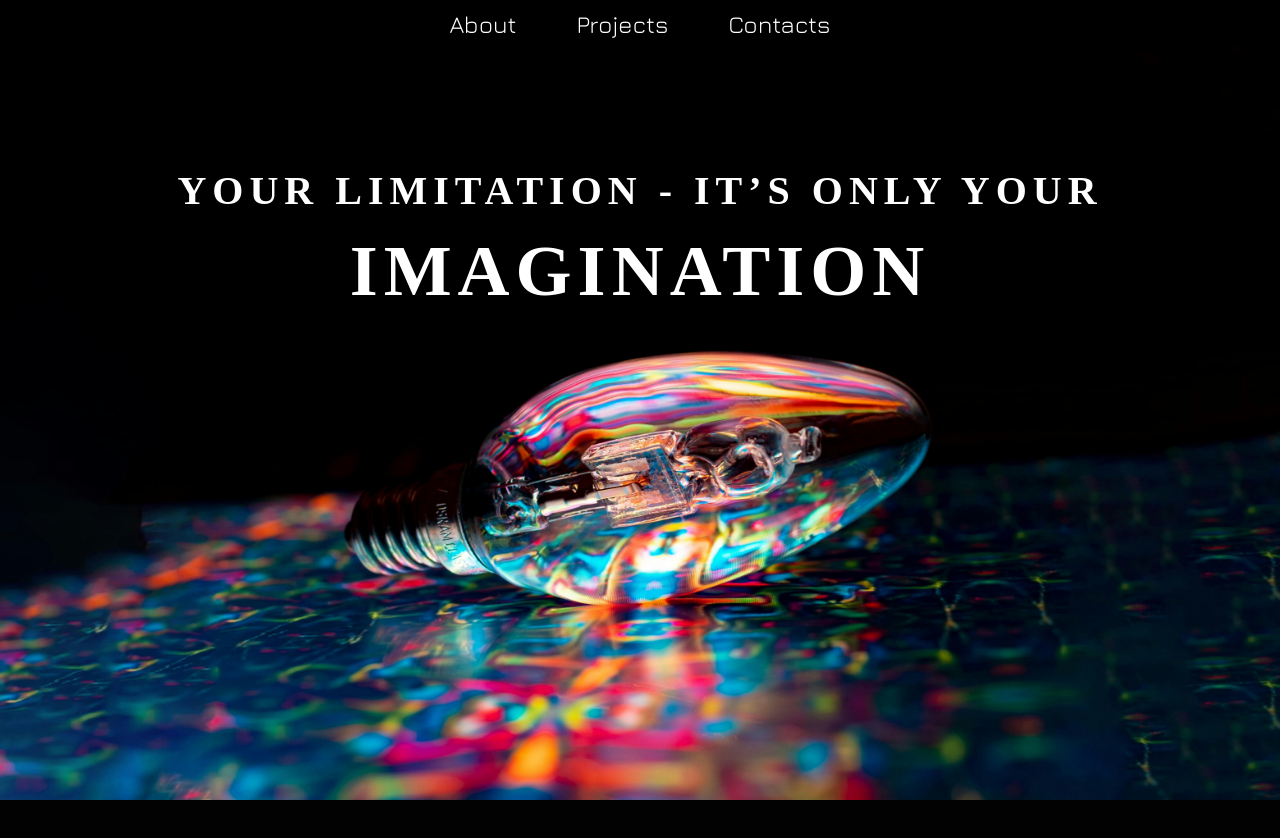
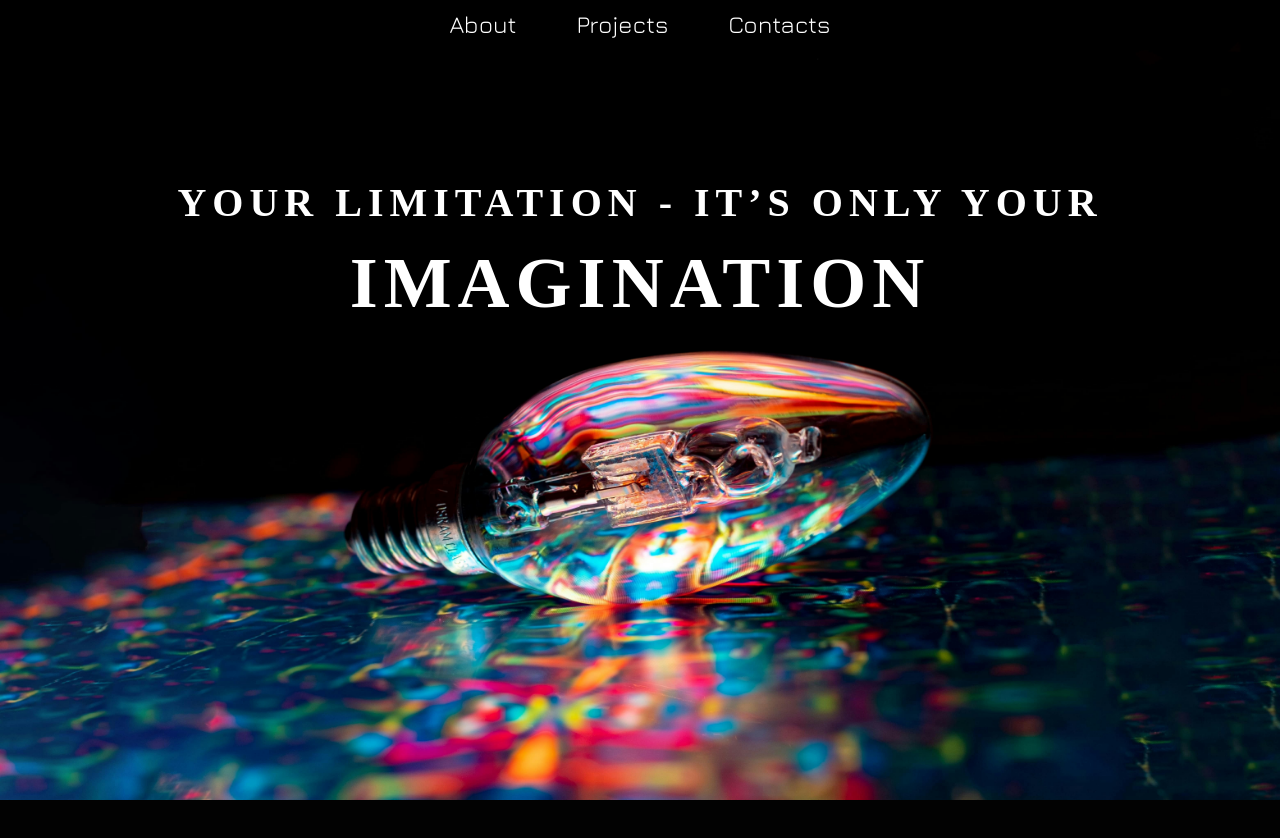
Before and after one commit to BaitemirAsanbaev/portfolio-gatsby, a Gatsby site: page / in a window 1280 px wide. After the commit the page ends 800 px from the top, so only its background shows below. Built offline with nearby package versions, Linux system fonts and the light colour scheme; Gatsby itself is replaced by a stand-in of ours; a web font is replaced by a local one.

Commit message:
fixed height problem

```diff
--- a/src/components/Header/header.module.scss
+++ b/src/components/Header/header.module.scss
@@ -30,6 +30,7 @@
   .slogan {
     display: flex;
     justify-content: center;
+    align-items: center;
     position: absolute;
     top: 0;
     left: 0;
@@ -41,7 +42,7 @@
     z-index: 0;
     h1 {
       position: relative;
-      top: 140px;
+      top: -140px;
       text-align: center;
       letter-spacing: 6px;
       font-size: 40px;
```
